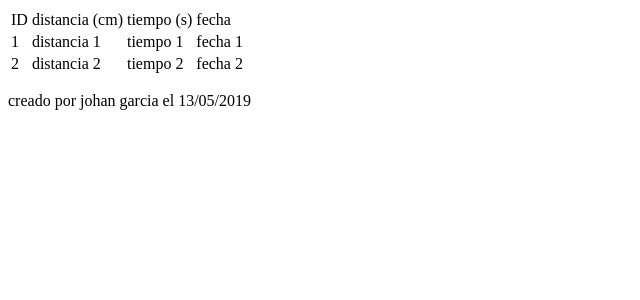
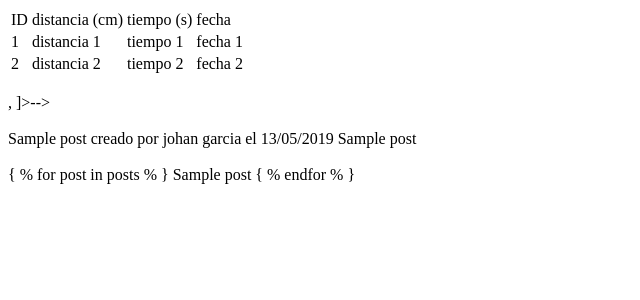
Before and after one commit to jofegaro/my_first_blog, a Django app: template blog/templates/blog/post_list.html in a window 1280 px wide. Shown: the top 300 px of the page, without its empty margins (0-640 px from the left). Run offline with Django 3.2, Linux system fonts and the light colour scheme; the template is opened without the code that fills it: values that come from a table or form of the project are taken from there, others are empty; tables that the repository leaves empty hold one stand-in row (values such as "Sample post").

Commit message:
modified templatesto display posts from database.

```diff
--- a/blog/templates/blog/post_list.html
+++ b/blog/templates/blog/post_list.html
@@ -10,8 +10,21 @@
 <tr><td>2</td><td>distancia 2</td><td>tiempo 2</td><td>fecha 2</td></tr>
 </table>
 </div>
-<div>
+<!--<div>
+<br>
+<br>
 <p>creado por johan garcia el 13/05/2019</p>
-</div>
+</div>-->
+<br>
+<!-<QuerySet [<Post: creado por>, <Post: johan garcia el 13/05/2019>]>-->
+<br>
+<br>
+{{ post }} creado por johan garcia el 13/05/2019 {{ post }}
+<br>
+<br>
+{ % for post in posts % }
+	{{ post }}
+{ % endfor % }
+
 </body>
 </html>
--- a/blog/views.py
+++ b/blog/views.py
@@ -1,6 +1,9 @@
 from django.shortcuts import render
+from django.utils import timezone
+from .models import Post
 
 # Create your views here.
 
 def post_list(request):
-    return render(request, 'blog/post_list.html', {})
+    posts = Post.objects.filter(published_date__lte=timezone.now()).order_by('published_date')
+    return render(request, 'blog/post_list.html', {posts:'posts'})
```
